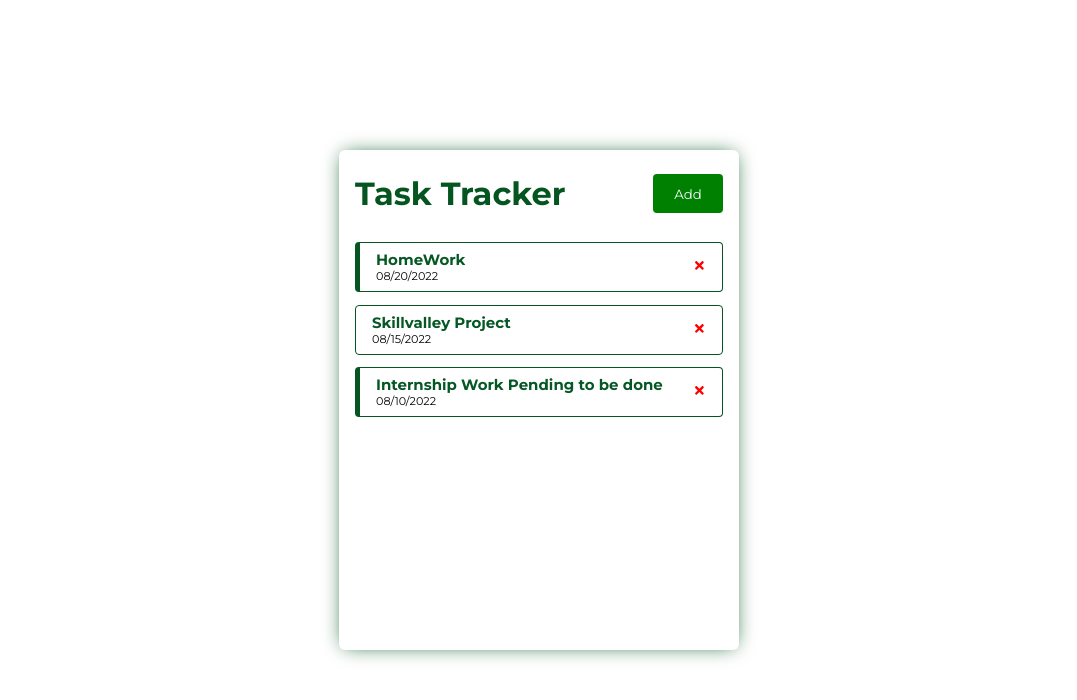
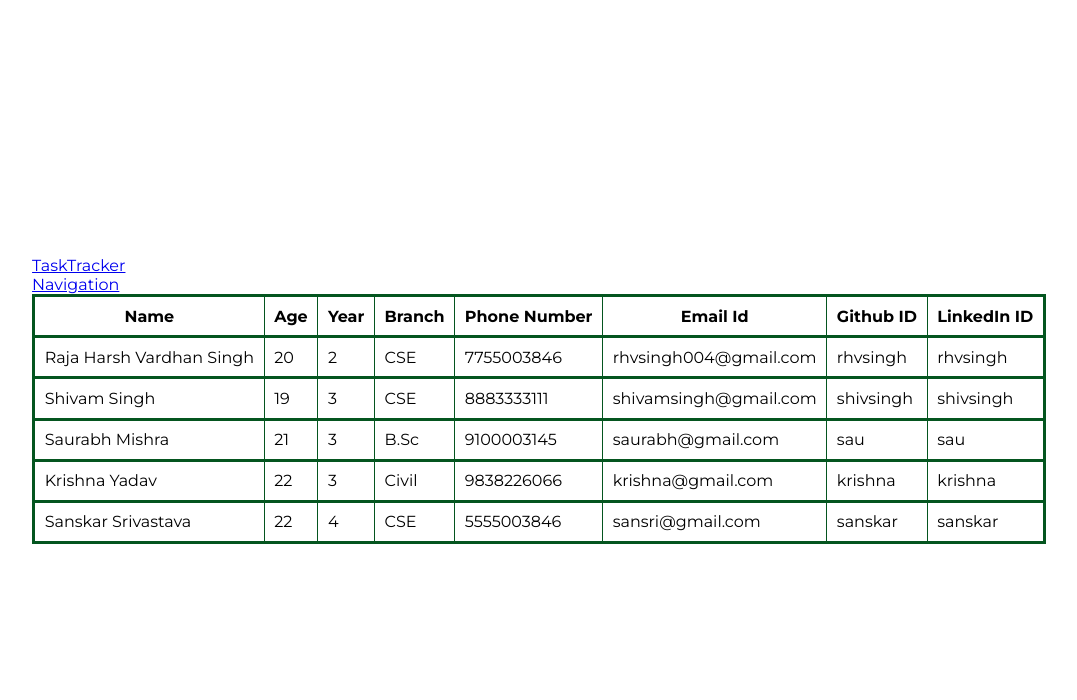
Before and after one commit to rhvsingh/first-react-app, a React (Create React App) app: page /table in a window 1280 px wide. Shown: the top 700 px of the page, without its empty margins (101-1178 px from the left). Built offline with nearby package versions, Linux system fonts and the light colour scheme.

Commit message:
Added Navigation, but not complete

```diff
--- a/package.json
+++ b/package.json
@@ -9,6 +9,7 @@
     "react": "^18.2.0",
     "react-dom": "^18.2.0",
     "react-icons": "^4.4.0",
+    "react-router-dom": "^6.3.0",
     "react-scripts": "5.0.1",
     "web-vitals": "^2.1.4"
   },
--- a/src/App.jsx
+++ b/src/App.jsx
@@ -1,8 +1,12 @@
 import React, { useState } from 'react';
+import { BrowserRouter as Router, Routes, Route, Link } from 'react-router-dom'
 import './style.css'
 import Header from './components/Header'
-import AddTask from './components/AddTask';
+import AddTask from './components/AddTask'
 import Tasks from './components/Tasks'
+import Params from './components/Params'
+import Table from './components/Table'
+import Navigation from './components/Navigation'
 
 function App() {
 
@@ -39,17 +43,35 @@ function App() {
     const id = Math.floor(Math.random() * 10000) + 1
     const newTask = { id, ...task }
     setTasks([...tasks, newTask])
+    setAddTaskToggle(!addTaskToggle)
   }
 
+  const TaskTracker = () => {
     return (
       <div className="main">
         <div className='task-box'>
           <Header onAddToggle={() => { setAddTaskToggle(!addTaskToggle) }} addTaskToggle={addTaskToggle} />
           {addTaskToggle && <AddTask addTask={addTask} />}
+          <Link to="/nav" style={{ color: "green" }}>Navigation</Link>
+          <br />
+          <Link to="/table" style={{ color: "green" }}>Table</Link>
+          <br />
           {tasks.length > 0 ? (<Tasks tasks={tasks} onDelete={deleteFun} onToggle={toggleReminder} />) : ('No Tasks To Show')}
-
         </div>
       </div>
+    )
+  }
+
+  return (
+    <Router>
+      <Routes>
+        <Route path="/" exact element={<TaskTracker />} />
+        <Route path="/taskTracker/:name" element={<Params />} />
+        <Route path="/table" element={<Table />} />
+        <Route path="/nav" element={<Navigation />} />
+      </Routes>
+    </Router>
+
   );
 }
 
--- /dev/null
+++ b/src/components/Navigation.jsx
@@ -0,0 +1,22 @@
+import React from 'react'
+import { Link } from 'react-router-dom'
+import {FaTimes,FaBars} from 'react-icons/fa'
+
+export default function Navigation() {
+  const clickCheck = 1;
+  return (
+    <header className='d-flex justify-between align-items-center'>
+      <div style={{marginLeft: '10px'}}>Logo</div>
+      <nav>
+        <span style={{display: 'none'}}>{clickCheck ? <FaBars />: <FaTimes />}</span>
+        <span></span>
+        <ul>
+          <li><Link to='/'>Home</Link></li>
+          <li><Link to='/table'>Table</Link></li>
+          <li><a href='/#'>Contact</a></li>
+          <li><a href="/#">About</a></li>
+        </ul>
+      </nav>
+    </header>
+  )
+}
--- /dev/null
+++ b/src/components/Params.jsx
@@ -0,0 +1,13 @@
+import React from 'react'
+import { useParams } from 'react-router-dom'
+
+export default function Params() {
+    const {name} = useParams()
+
+  return (
+    <div className="main">
+        {name}
+        <br />
+    </div>
+  )
+}
--- /dev/null
+++ b/src/components/StudentTd.jsx
@@ -0,0 +1,18 @@
+import React from 'react'
+
+const StudentTd = ({ stuData }) => {
+    return (
+        <tr key={stuData.id}>
+            <td>{stuData.name}</td>
+            <td>{stuData.age}</td>
+            <td>{stuData.year}</td>
+            <td>{stuData.branch}</td>
+            <td>{stuData.phoneNo}</td>
+            <td>{stuData.email}</td>
+            <td>{stuData.github}</td>
+            <td>{stuData.linkedIn}</td>
+        </tr>
+    )
+}
+
+export default StudentTd
--- /dev/null
+++ b/src/components/Table.jsx
@@ -0,0 +1,202 @@
+import React, { useState, useEffect } from 'react'
+import StudentTd from './StudentTd'
+import { Link } from 'react-router-dom'
+export default function Table() {
+
+    const [student, setStudent] = useState([{
+        id: 0,
+        name: 'Raja Harsh Vardhan Singh',
+        age: 20,
+        year: 2,
+        branch: 'CSE',
+        phoneNo: 7755003846,
+        email: 'rhvsingh004@gmail.com',
+        github: 'rhvsingh',
+        linkedIn: 'rhvsingh'
+    }, {
+        id: 1,
+        name: 'Shivam Singh',
+        age: 19,
+        year: 3,
+        branch: 'CSE',
+        phoneNo: 8883333111,
+        email: 'shivamsingh@gmail.com',
+        github: 'shivsingh',
+        linkedIn: 'shivsingh'
+    }, {
+        id: 2,
+        name: 'Saurabh Mishra',
+        age: 21,
+        year: 3,
+        branch: 'B.Sc',
+        phoneNo: 9100003145,
+        email: 'saurabh@gmail.com',
+        github: 'sau',
+        linkedIn: 'sau'
+    }, {
+        id: 3,
+        name: 'Krishna Yadav',
+        age: 22,
+        year: 3,
+        branch: 'Civil',
+        phoneNo: 9838226066,
+        email: 'krishna@gmail.com',
+        github: 'krishna',
+        linkedIn: 'krishna'
+    }, {
+        id: 4,
+        name: 'Sanskar Srivastava',
+        age: 22,
+        year: 4,
+        branch: 'CSE',
+        phoneNo: 5555003846,
+        email: 'sansri@gmail.com',
+        github: 'sanskar',
+        linkedIn: 'sanskar'
+    }])
+
+    /* function update(dataA,dataB) {
+        if (dataA < dataB) {
+            return -1;
+        } else if (dataA > dataB) {
+            return 1;
+        }
+        return 0;
+    } */
+
+    const [counter, setCounter] = useState(0)
+    const [idChecker, setIdChecker] = useState(0)
+
+    useEffect(() => {
+        console.log(counter, idChecker)
+    }, [counter, idChecker])
+
+    /* function update(data) {
+        setStudent(student.slice().sort((a, b) => a.data > b.data ? 1 : -1))
+    } */
+
+    const sorter = (id) => {
+        switch (id) {
+            case 1:
+                console.log('Sort by name')
+                if (counter === 0 || idChecker !== id) {
+                    setStudent(student.slice().sort((a, b) => a.name > b.name ? 1 : -1))
+                    setCounter(1)
+                    setIdChecker(id)
+                } else if (idChecker === id) {
+                    setStudent(student.slice().sort((a, b) => a.name > b.name ? -1 : 1))
+                    setCounter(0)
+                }
+                break;
+            case 2:
+                console.log('Sort by age')
+                if (counter === 0 || idChecker !== id) {
+                    setStudent(student.slice().sort((a, b) => a.age > b.age ? 1 : -1))
+                    setCounter(1)
+                    setIdChecker(id)
+                } else if (idChecker === id) {
+                    setStudent(student.slice().sort((a, b) => a.age > b.age ? -1 : 1))
+                    setCounter(0)
+                }
+                break;
+            case 3:
+                console.log('Sort by year')
+                if (counter === 0 || idChecker !== id) {
+                    setStudent(student.slice().sort((a, b) => a.year > b.year ? 1 : -1))
+                    setCounter(1)
+                    setIdChecker(id)
+                } else if (idChecker === id) {
+                    setStudent(student.slice().sort((a, b) => a.year > b.year ? -1 : 1))
+                    setCounter(0)
+                }
+                break;
+            case 4:
+                console.log('Sort by branch')
+                if (counter === 0 || idChecker !== id) {
+                    setStudent(student.slice().sort((a, b) => a.branch > b.branch ? 1 : -1))
+                    setCounter(1)
+                    setIdChecker(id)
+                } else if (idChecker === id) {
+                    setStudent(student.slice().sort((a, b) => a.branch > b.branch ? -1 : 1))
+                    setCounter(0)
+                }
+                break;
+            case 5:
+                console.log('Sort by phone number')
+                if (counter === 0 || idChecker !== id) {
+                    setStudent(student.slice().sort((a, b) => a.phone > b.phone ? 1 : -1))
+                    setCounter(1)
+                    setIdChecker(id)
+                } else if (idChecker === id) {
+                    setStudent(student.slice().sort((a, b) => a.phone > b.phone ? -1 : 1))
+                    setCounter(0)
+                }
+                break;
+            case 6:
+                console.log('Sort by email')
+                if (counter === 0 || idChecker !== id) {
+                    setStudent(student.slice().sort((a, b) => a.email > b.email ? 1 : -1))
+                    setCounter(1)
+                    setIdChecker(id)
+                } else if (idChecker === id) {
+                    setStudent(student.slice().sort((a, b) => a.email > b.email ? -1 : 1))
+                    setCounter(0)
+                }
+                break;
+            case 7:
+                console.log('Sort by github')
+                if (counter === 0 || idChecker !== id) {
+                    setStudent(student.slice().sort((a, b) => a.github > b.github ? 1 : -1))
+                    setCounter(1)
+                    setIdChecker(id)
+                } else if (idChecker === id) {
+                    setStudent(student.slice().sort((a, b) => a.github > b.github ? -1 : 1))
+                    setCounter(0)
+                }
+                break;
+            case 8:
+                console.log('Sort by linkedIn')
+                if (counter === 0 || idChecker !== id) {
+                    setStudent(student.slice().sort((a, b) => a.linkedIn > b.linkedIn ? 1 : -1))
+                    setCounter(1)
+                    setIdChecker(id)
+                } else if (idChecker === id) {
+                    setStudent(student.slice().sort((a, b) => a.linkedIn > b.linkedIn ? -1 : 1))
+                    setCounter(0)
+                }
+                break;
+
+            default: break;
+        }
+    }
+
+    return (
+        <div className='main'>
+            <div>
+                <Link to="/">TaskTracker</Link>
+                <br />
+                <Link to="/nav">Navigation</Link>
+                <br />
+                <div>
+                    <table>
+                        <thead>
+                            <tr>
+                                <th onClick={() => sorter(1)}>Name</th>
+                                <th onClick={() => sorter(2)}>Age</th>
+                                <th onClick={() => sorter(3)}>Year</th>
+                                <th onClick={() => sorter(4)}>Branch</th>
+                                <th onClick={() => sorter(5)}>Phone Number</th>
+                                <th onClick={() => sorter(6)}>Email Id</th>
+                                <th onClick={() => sorter(7)}>Github ID</th>
+                                <th onClick={() => sorter(8)}>LinkedIn ID</th>
+                            </tr>
+                        </thead>
+                        <tbody>
+                            {student.map((stuData, i) => (<StudentTd key={i} stuData={stuData} />))}
+                        </tbody>
+                    </table>
+                </div>
+            </div>
+        </div>
+    )
+}
--- a/src/style.css
+++ b/src/style.css
@@ -2,6 +2,10 @@
     box-sizing: border-box;
     margin: 0;
     font-family: 'Montserrat', sans-serif;
+}
+
+:root {
+    --main-color: #04551f;
 }
 
 .d-flex {
@@ -57,7 +61,6 @@
 }
 
 .task-box {
-    --main-color: #04551f;
     box-shadow: 0px 0px 20px -5px var(--main-color);
     border-radius: 6px;
     min-width: 400px;
@@ -121,7 +124,7 @@
     padding: 0.4rem 0;
     border: 0;
     outline: none;
-    background-color: var(--main-color,#151515);
+    background-color: var(--main-color, #151515);
     color: #fff;
     border-radius: 4px;
     cursor: pointer;
@@ -137,7 +140,8 @@
         opacity: 0;
     }
 
-    70%,100% {
+    70%,
+    100% {
         opacity: 1;
     }
 }
@@ -159,3 +163,42 @@
     font-size: 0.7rem;
     color: #000;
 }
+
+table,
+tr {
+    border: 3px solid var(--main-color);
+    border-spacing: 0;
+    border-collapse: collapse
+}
+
+table th,
+table td {
+    padding: 0.6rem;
+    border-left: 1px solid var(--main-color);
+}
+
+table th {
+    cursor: pointer;
+    user-select: none;
+}
+
+header {
+    background-color: #151515;
+    color: #fff;
+}
+
+header nav ul li {
+    display: inline-block;
+    padding: 15px 10px;
+    margin: 10px 5px
+}
+
+nav ul li a {
+    color: #fff;
+    text-decoration: none;
+    transition: 0.2s ease-in-out;
+}
+
+nav ul li a:hover {
+    color: aquamarine;
+}
```
Also changed, not shown: 1 other file (tests, documents, lock files or other folders). Lines whose indentation alone changed are shown as unchanged.
